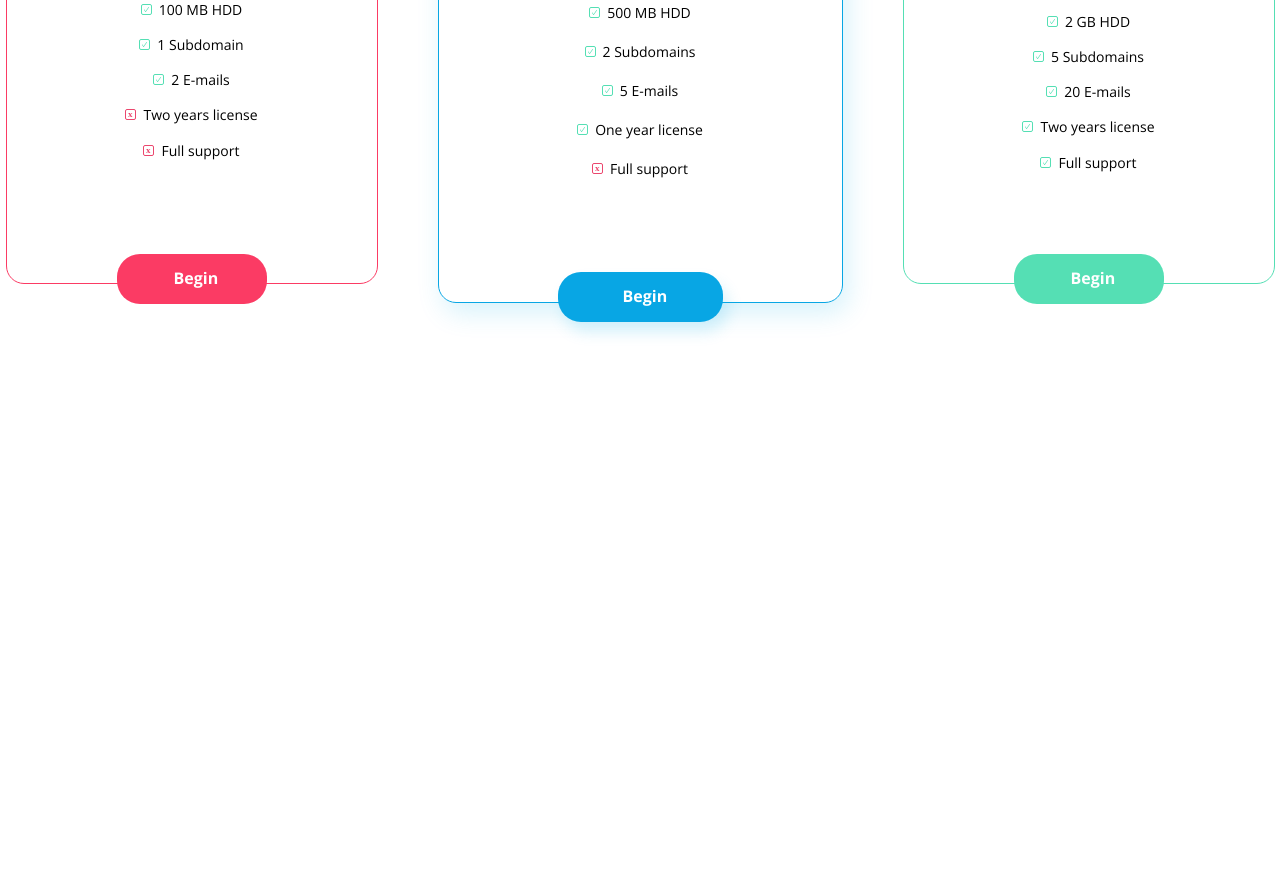
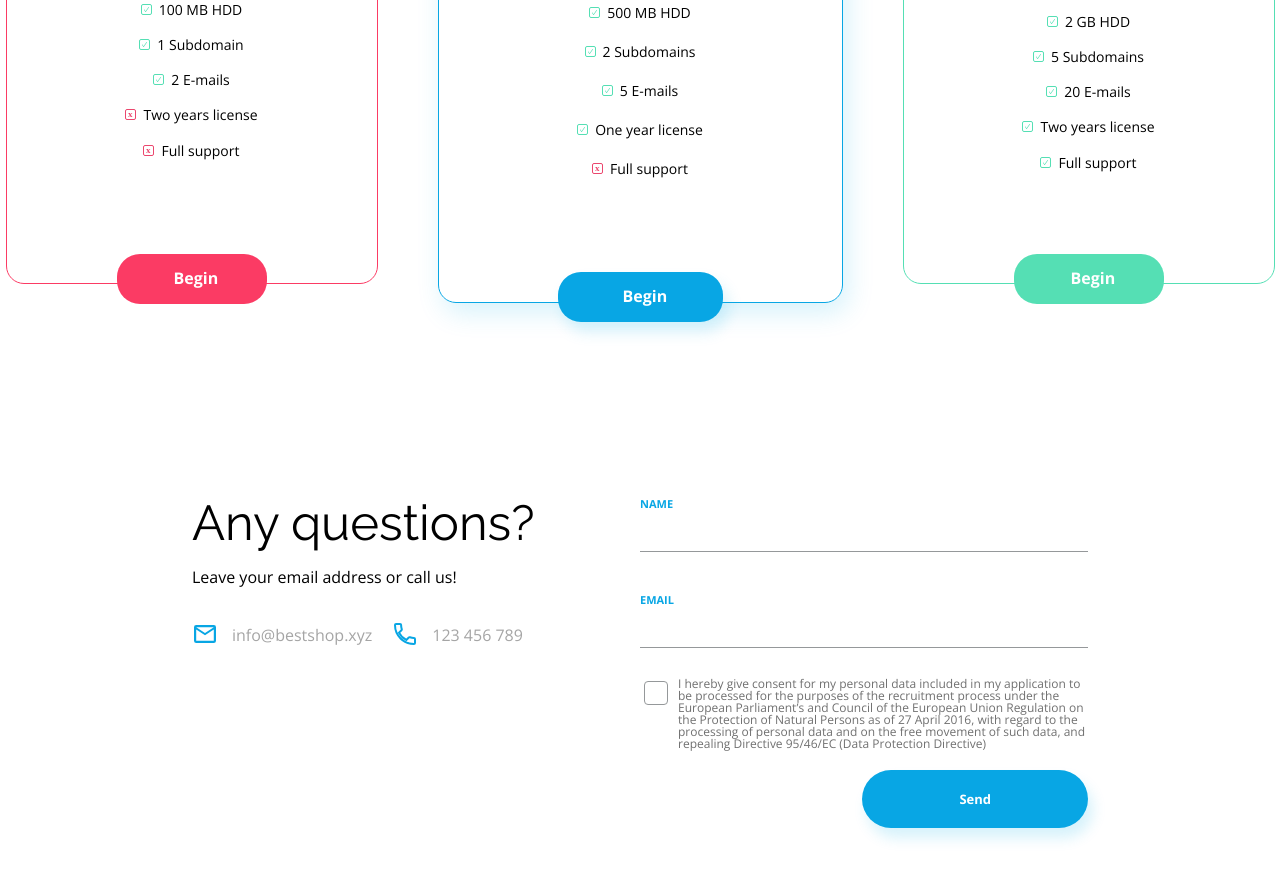
Before and after one commit to MoNo258/HTML-CSS__Warsztat, a plain HTML site: page index.html in a window 1280 px wide. Shown: the part 3169-4043 px from the top of the page. Before the commit the page ends 3612 px from the top, so only its background shows below. Drawn offline with nearby package versions, Linux system fonts and the light colour scheme.

Commit message:
update: without footer

```diff
--- a/css/style.css
+++ b/css/style.css
@@ -609,3 +609,151 @@ body {
 .pricing-card__button-third{
     background: var(--color-green);
 }
+
+
+
+/*VVVVVVVVVVVVVVVVVVVVVVVVVVVVVVVVVVVVVVVVVVVVVVVVVVVVVVVVVVVVVVVVVVVVVVVVVVVVVVVVVVVVVVVV*/
+/*VVVVVVVVVVVVVVVVVVVVVV---------- section contact ----------VVVVVVVVVVVVVVVVVVVVVV*/
+/*VVVVVVVVVVVVVVVVVVVVVVVVVVVVVVVVVVVVVVVVVVVVVVVVVVVVVVVVVVVVVVVVVVVVVVVVVVVVVVVVVVVVVVVV*/
+
+
+.section{}
+.section-contact{
+    width:100%;
+    display: flex;
+    justify-content: center;
+    margin-top: 55px;
+}
+.contact-container{
+    width: 896px;
+    height: 376px;
+    display: flex;
+    justify-content: center;
+    align-items: flex-start;
+}
+.contact-info{
+    width: 50%;
+}
+.contact-title{
+    font-size: 49px;
+    padding-bottom: 22px;
+}
+.contact-text{
+    font-family: 'Open Sans', sans-serif;
+    font-size: 16px;
+    padding-bottom: 42px;
+}
+.contact-details{
+    display: flex;
+    justify-content: flex-start;
+}
+.contact-details__el{
+    font-family: 'Open Sans', sans-serif;
+    font-size: 16px;
+    color: var(--color-grey);
+    padding: 0 20px 0 40px;
+    position: relative;
+}
+.contact-details__el-mail{}
+.contact-details__el-phone{}
+
+.contact-details__el-mail::before{
+    content: url("../images/mail-icon.svg");
+    position: absolute;
+    top: -6px;
+    left: 0px;
+}
+.contact-details__el-phone::before{
+    content: url("../images/phone-icon.svg");
+    position: absolute;
+    top: -6px;
+    left: 0px;
+}
+
+.contact-form{
+    width: 50%;
+}
+.form-row{
+    width: 100%;
+    display: flex;
+    justify-content: flex-start;
+    align-items: flex-start;
+    flex-direction: column;
+}
+
+.form-input{
+    width: 100%;
+    border: none;
+    border-bottom: 1px solid rgba(149, 152, 154, 1);
+    font-family: 'Open Sans', sans-serif;
+    font-size: 16px;
+    padding: 10px;
+}
+
+.form-input__name{
+    margin-bottom: 42px;
+}
+.form-input__email{
+    margin-bottom: 30px;
+}
+
+.form-label{
+    width: 100%;
+    font-family: 'Open Sans', sans-serif;
+    font-size: 11px;
+    font-weight: bold;
+    color: var(--color-primary);
+    text-transform: uppercase;
+}
+
+.form-checkbox{
+    display: flex;
+}
+.form-checkbox__input{
+    width: 24px;
+    height: 24px;
+    border: 1px solid #95989A;
+    border-radius: 4px;
+    margin-right: 10px;
+
+    flex-shrink: 0;
+    -webkit-appearance: none;
+    -moz-appearance: none;
+    appearance: none;
+
+    outline: none;
+
+    /*display: inline-flex;*/
+    /*justify-content: center;*/
+    /*align-items: center;*/
+}
+
+.form-checkbox__input:checked{
+    background-image: url("../images/checkmark.svg");
+    background-repeat: no-repeat;
+    background-position: center;
+
+}
+.form-checkbox__label{
+    font-family: 'Open Sans', sans-serif;
+    font-size: 12px;
+    color: #707070;
+}
+.form-button{
+    margin: 20px 0 0 auto;
+    font-family: 'Open Sans', sans-serif;
+    font-size: 13px;
+    font-weight: bold;
+    color: var(--color-white);
+    background: var(--color-primary);
+    border: none;
+    border-radius: 35px;
+    box-shadow: 5px 10px 14px var(--color-primary-shadow);
+    padding: 20px 97px;
+}
+
+
+
+/*VVVVVVVVVVVVVVVVVVVVVVVVVVVVVVVVVVVVVVVVVVVVVVVVVVVVVVVVVVVVVVVVVVVVVVVVVVVVVVVVVVVVVVVV*/
+/*VVVVVVVVVVVVVVVVVVVVVV---------- footer ----------VVVVVVVVVVVVVVVVVVVVVV*/
+/*VVVVVVVVVVVVVVVVVVVVVVVVVVVVVVVVVVVVVVVVVVVVVVVVVVVVVVVVVVVVVVVVVVVVVVVVVVVVVVVVVVVVVVVV*/
--- a/index.html
+++ b/index.html
@@ -281,6 +281,65 @@
 
 </section>
 
+<!--VVVVVVVVVVVVVVVVVVVVVVVVVVVVVVVVVVVVVVVVVVVVVVVVVVVVVVVVVVVVVVVVVVVVVVVVVVVVVVVVVVVVVVVV-->
+<!--VVVVVVVVVVVVVVVVVVVVVV---------- section contact ----------VVVVVVVVVVVVVVVVVVVVVV-->
+<!--VVVVVVVVVVVVVVVVVVVVVVVVVVVVVVVVVVVVVVVVVVVVVVVVVVVVVVVVVVVVVVVVVVVVVVVVVVVVVVVVVVVVVVVV-->
+
+<section class="section section-contact">
+
+    <div class="contact-container">
+        <div class="contact-info">
+            <h2 class="contact-title">
+                Any questions?
+            </h2>
+            <p class="contact-text">
+                Leave your email address or call us!
+            </p>
+            <ul class="contact-details">
+                <li class="contact-details__el contact-details__el-mail">
+                    info@bestshop.xyz
+                </li>
+                <li class="contact-details__el contact-details__el-phone">
+                    123 456 789
+                </li>
+            </ul>
+        </div>
+
+        <form action="" class="contact-form">
+            <div class="form-row">
+                <label for="name" class="form-label">Name</label>
+                <input type="text" id="name" placeholder="" class="form-input form-input__name">
+            </div>
+            <div class="form-row">
+                <label for="email" class="form-label">Email</label>
+                <input type="email" id="email" placeholder="" class="form-input form-input__email">
+            </div>
+            <div class="form-row">
+                <div class="form-checkbox">
+                    <input type="checkbox" id="agreement" value="agreement" class="form-checkbox__input">
+                    <label for="agreement" class="form-checkbox__label">
+                        I hereby give consent for my personal data included in my application to be processed for the purposes of the recruitment process under the European Parliament’s and Council of the European Union Regulation on the Protection of Natural Persons as of 27 April 2016, with regard to the processing of personal data and on the free movement of such data, and repealing Directive 95/46/EC (Data Protection Directive)
+                    </label>
+                </div>
+            </div>
+            <div class="form-row">
+                <button class="form-button">Send</button>
+            </div>
+        </form>
+    </div>
+</section>
+
+
+<!--VVVVVVVVVVVVVVVVVVVVVVVVVVVVVVVVVVVVVVVVVVVVVVVVVVVVVVVVVVVVVVVVVVVVVVVVVVVVVVVVVVVVVVVV-->
+<!--VVVVVVVVVVVVVVVVVVVVVV---------- footer ----------VVVVVVVVVVVVVVVVVVVVVV-->
+<!--VVVVVVVVVVVVVVVVVVVVVVVVVVVVVVVVVVVVVVVVVVVVVVVVVVVVVVVVVVVVVVVVVVVVVVVVVVVVVVVVVVVVVVVV-->
+
+
+
+
+
+
+
 
 
 
```
